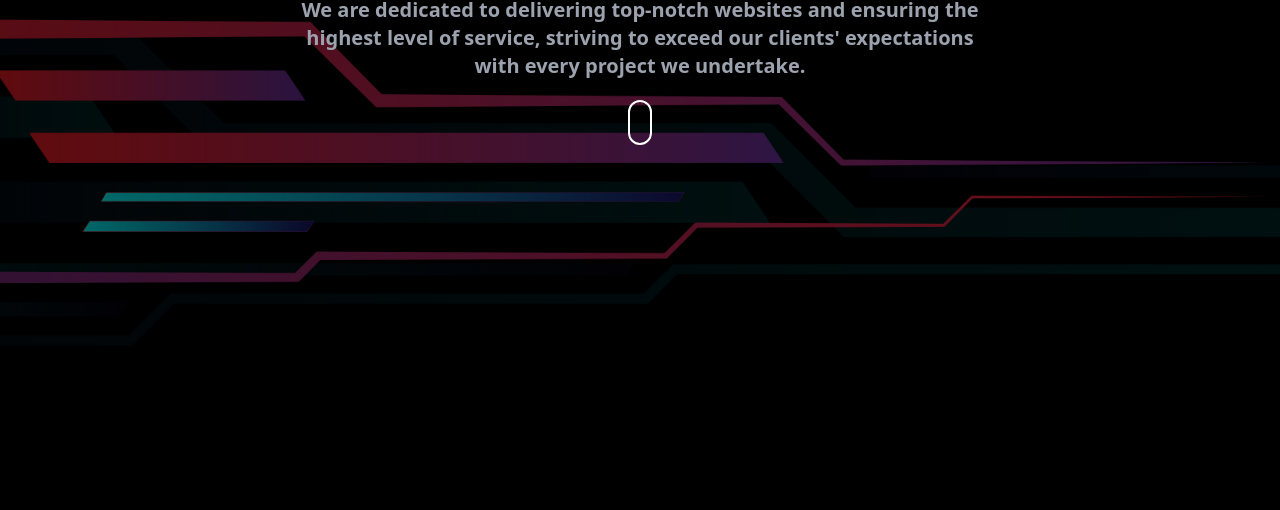
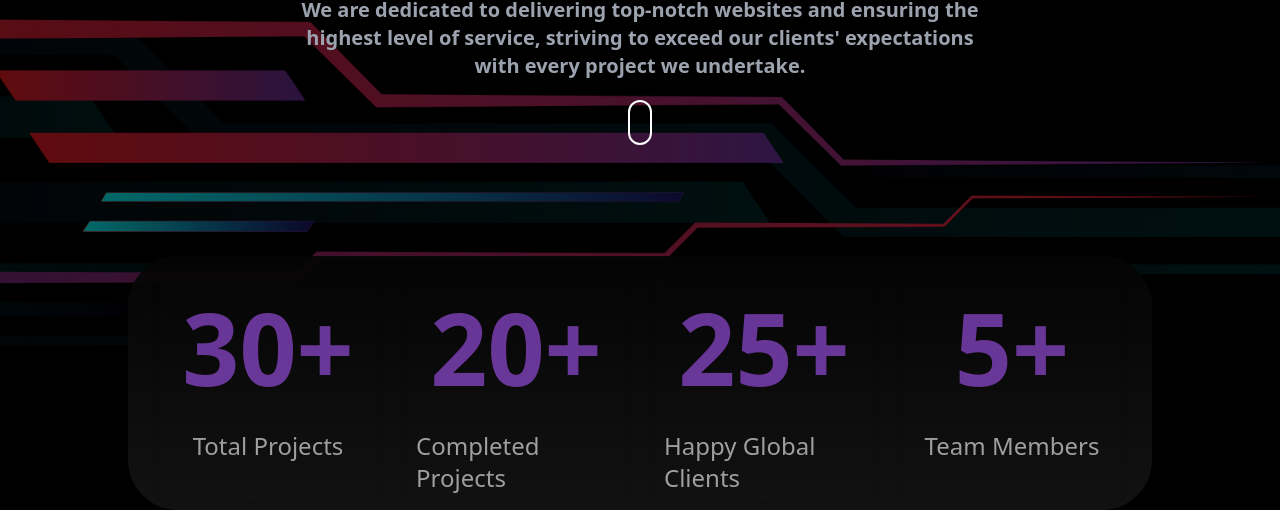
Before and after one commit to uzz-ptl7/Web-Wizards, a plain HTML site: page index.html in a window 1280 px wide. Shown: the part 514-1024 px from the top of the page. Before the commit the page ends 920 px from the top, so only its background shows below. Drawn offline with nearby package versions, Linux system fonts and the light colour scheme.

Commit message:
Add Stats Section

```diff
--- a/index.html
+++ b/index.html
@@ -85,6 +85,43 @@
         </div>
     </section>
 
+            <!-- Statistics Section with Enhanced Design and Animated Counters -->
+    <section id="stats" class="lg:bg-gradient-to-r bg-gradient-to-b w-[80%] mx-auto rounded-[50px] -mt-[150px] hover:scale-110 transition-scale duration-500">
+        <div class="container py-2 px-2 lg:px-8 ">
+            <div class="flex flex-col lg:flex-row lg:justify-between lg:space-x-8">
+
+                <!-- Total Projects Stat -->
+                <div class="flex flex-col items-center p-4 lg:p-2 opacity-60 rounded-lg shadow-lg lg:w-[25%] mb-6 lg:mb-0 hover:shadow-xl transition-shadow duration-300">
+                    <div class="text-purple-500 lg:text-[100px] md:text-[80px] text-[50px] font-bold counter"
+                        data-target="30">0</div>
+                    <div class="text-[#fff] font-800 text-2xl font-light mt-2">Total Projects</div>
+                </div>
+
+                <!-- Projects Completed Stats  -->
+                <div class="flex flex-col items-center p-4 lg:p-2 opacity-60 rounded-lg shadow-lg lg:w-[25%] mb-6 lg:mb-0 hover:shadow-xl transition-shadow duration-300">
+                    <div class="text-purple-500 lg:text-[100px] md:text-[80px] text-[50px] font-bold counter"
+                        data-target="20">0</div>
+                    <div class="text-[#fff] font-800 text-2xl font-light mt-2">Completed Projects</div>
+                </div>
+
+                <!-- Happy Global Clients Stats -->
+                <div class="flex flex-col items-center p-2 lg:p-2 opacity-60 rounded-lg shadow-lg lg:w-[25%] mb-6 lg:mb-0 hover:shadow-xl transition-shadow duration-300">
+                    <div class="text-purple-500 lg:text-[100px] md:text-[80px] text-[50px] font-bold counter"
+                        data-target="25">0</div>
+                    <div class="text-[#fff] font-800 text-2xl font-light mt-2">Happy Global Clients</div>
+                </div>
+
+                <!-- Team Members Stat -->
+                <div class="flex flex-col items-center p-4 lg:p-2 opacity-60 rounded-lg shadow-lg lg:w-[25%] mb-6 lg:mb-0 hover:shadow-xl transition-shadow duration-300">
+                    <div class="text-purple-500 lg:text-[100px] md:text-[80px] text-[50px] font-bold counter"
+                        data-target="5">0</div>
+                    <div class="text-[#fff] font-800 text-2xl font-light mt-2">Team Members</div>
+                </div>
+
+            </div>
+        </div>
+    </section>
+
     <script src="./index.js"></script>
 </body>
 </html>
--- a/index.js
+++ b/index.js
@@ -4,6 +4,7 @@ const mobileMenu = document.getElementById('mobile-menu');
 const mobileMenuContainer = document.getElementById('mobile-menu-container');
 const mobileMenuLinks = document.querySelectorAll('#mobile-menu a');
 const closeMenuByLinks = document.querySelectorAll('.mobile-menu-link');
+const counters = document.querySelectorAll('.counter');
 
 // Function to open mobile menu
 menuBtn.addEventListener('click', () => {
@@ -36,3 +37,40 @@ closeMenuByLinks.forEach((link) => {
         }, 300); // Wait for animation to finish before hiding container
     });
 });
+
+// Stats Counter Section........................
+document.addEventListener("DOMContentLoaded", function () {
+    const counters = document.querySelectorAll('.counter');
+    const speed = 700; // Speed of count-up effect
+
+    const animateCounters = () => {
+        counters.forEach(counter => {
+            const updateCount = () => {
+                const target = +counter.getAttribute('data-target');
+                const count = +counter.innerText;
+
+                const increment = target / speed;
+                if (count < target) {
+                    counter.innerText = Math.ceil(count + increment);
+                    setTimeout(updateCount, 20);
+                } else {
+                    counter.innerText = `${target}+`;
+                }
+            };
+            updateCount();
+        });
+    };
+
+    // Check if section is in view
+    const statsSection = document.getElementById('stats');
+    const observer = new IntersectionObserver(entries => {
+        entries.forEach(entry => {
+            if (entry.isIntersecting) {
+                animateCounters();
+                observer.unobserve(statsSection); // Stop observing once animation starts
+            }
+        });
+    });
+
+    observer.observe(statsSection); // Start observing
+});
--- a/style.css
+++ b/style.css
@@ -1,3 +1,4 @@
+/* Home Section Bg */
 #home {
     background: linear-gradient(to right, rgba(0,0,0,0.6), rgba(0,0,0,0.5)), url("./assets/Home.jpg");
     background-attachment: fixed;
@@ -6,6 +7,7 @@
     background-position: center;
 }
 
+/* Mobile Hidden Menu Bg */
 #mobile-menu-container {
     background: linear-gradient(to right, rgba(0,0,0,0.9), rgba(0,0,0,0.85)), url("./assets/Mobile-Menu.jpg");
     background-attachment: fixed;
@@ -59,3 +61,8 @@
         opacity: 0; /* Invisible */
       }
   }
+
+/* Stats Section Bg */
+#stats {
+  background:  linear-gradient(rgba(4, 4, 4, 0.95), rgba(20, 20, 20, 0.9));
+}
```
